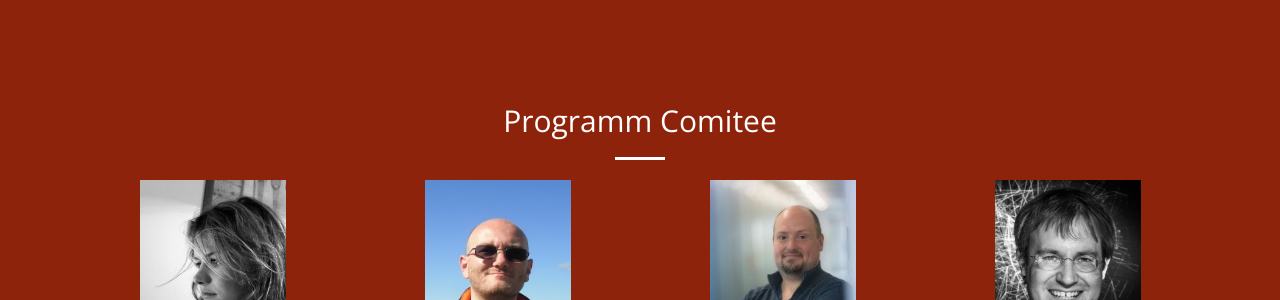
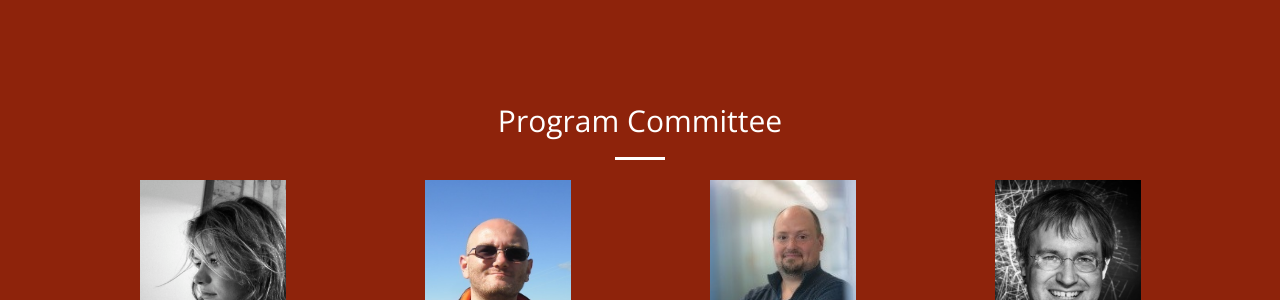
Before and after one commit to cophi-wue/ecml19.hummel.github.io, a Jekyll site: the page built from index.html, in a window 1280 px wide and 900 px high, scrolled down 3732 px. Shown: the part 160-460 px from the top of the window. Built offline with Jekyll 4.4.1, drawn with Linux system fonts in a browser that asks for light colours.

Commit message:
Update comitee.html

```diff
--- a/_includes/comitee.html
+++ b/_includes/comitee.html
@@ -2,7 +2,7 @@
   <aside>
     <div class="container">
             <div class="col-lg-8 col-lg-offset-2 text-center">
-                <h2 class="section-heading">Programm Comitee</h2>
+                <h2 class="section-heading">Program Committee</h2>
 		<hr class="light">
 	    </div>
 	    <div class="col-lg-12 text-center">
```
